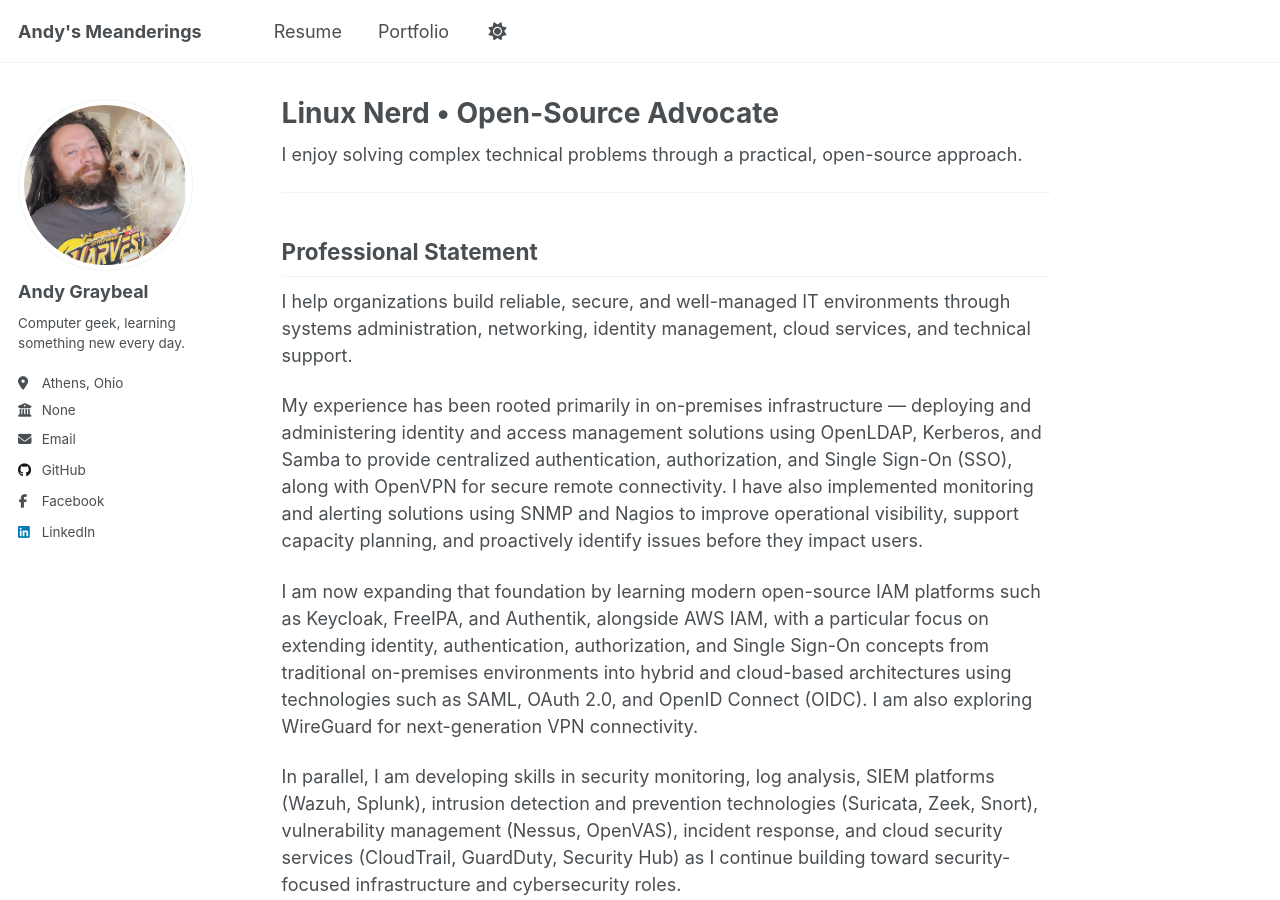
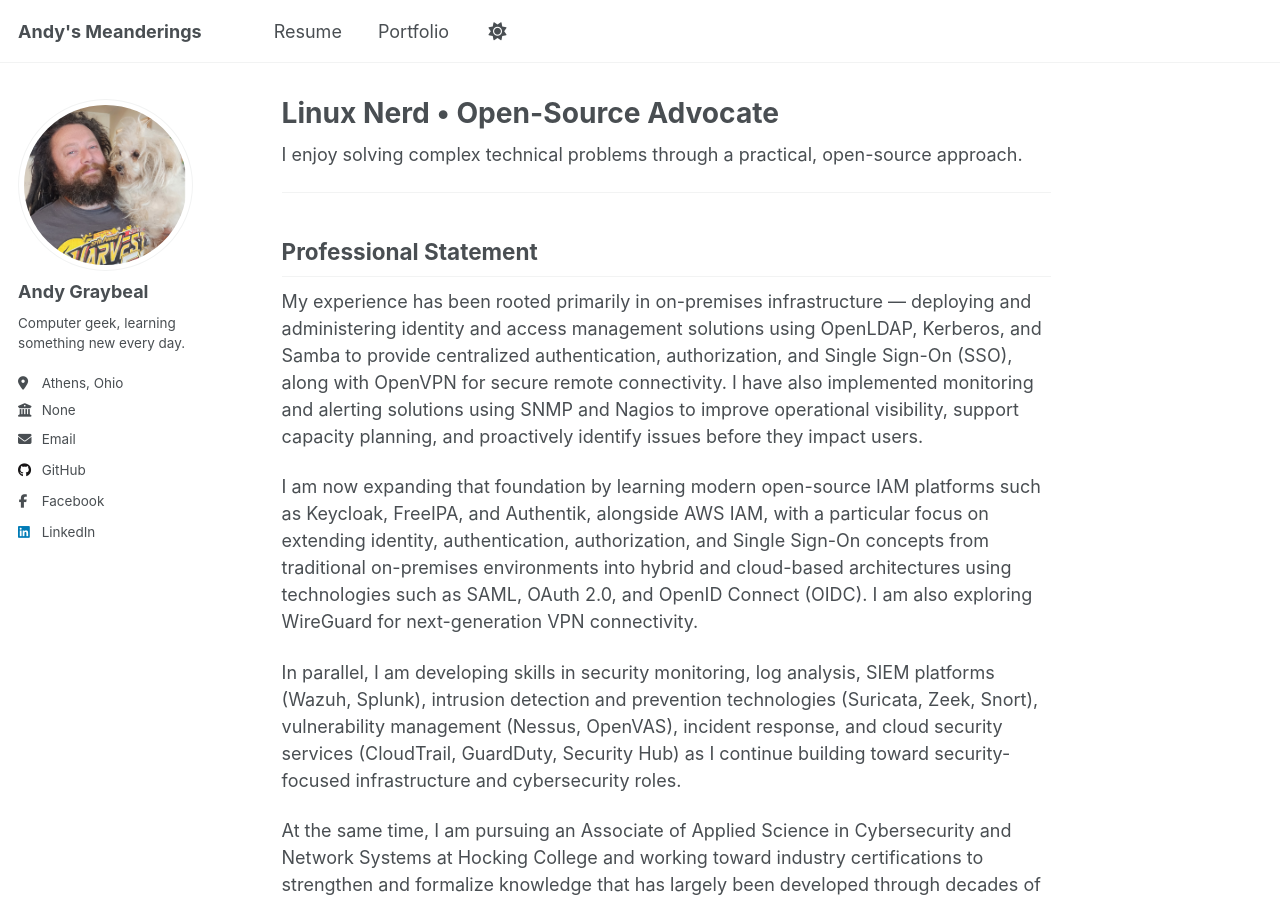
Before and after one commit to andy-graybeal/andy-graybeal.github.io, a Jekyll site: the page built from _pages/about.md, in a window 1280 px wide and 900 px high. Built offline with Jekyll 4.4.1, drawn with Linux system fonts in a browser that asks for light colours; a script that is not in the unit is left out.

Commit message:
Update about.md

```diff
--- a/_pages/about.md
+++ b/_pages/about.md
@@ -61,9 +61,6 @@ I enjoy solving complex technical problems through a practical, open-source appr
 ## Professional Statement
 
 
-I help organizations build reliable, secure, and well-managed IT environments through systems administration, networking, identity management, cloud services, and technical support.
-
-
 My experience has been rooted primarily in on-premises infrastructure — deploying and administering identity and access management solutions using OpenLDAP, Kerberos, and Samba to provide centralized authentication, authorization, and Single Sign-On (SSO), along with OpenVPN for secure remote connectivity. I have also implemented monitoring and alerting solutions using SNMP and Nagios to improve operational visibility, support capacity planning, and proactively identify issues before they impact users.
 
 I am now expanding that foundation by learning modern open-source IAM platforms such as Keycloak, FreeIPA, and Authentik, alongside AWS IAM, with a particular focus on extending identity, authentication, authorization, and Single Sign-On concepts from traditional on-premises environments into hybrid and cloud-based architectures using technologies such as SAML, OAuth 2.0, and OpenID Connect (OIDC). I am also exploring WireGuard for next-generation VPN connectivity.
```
